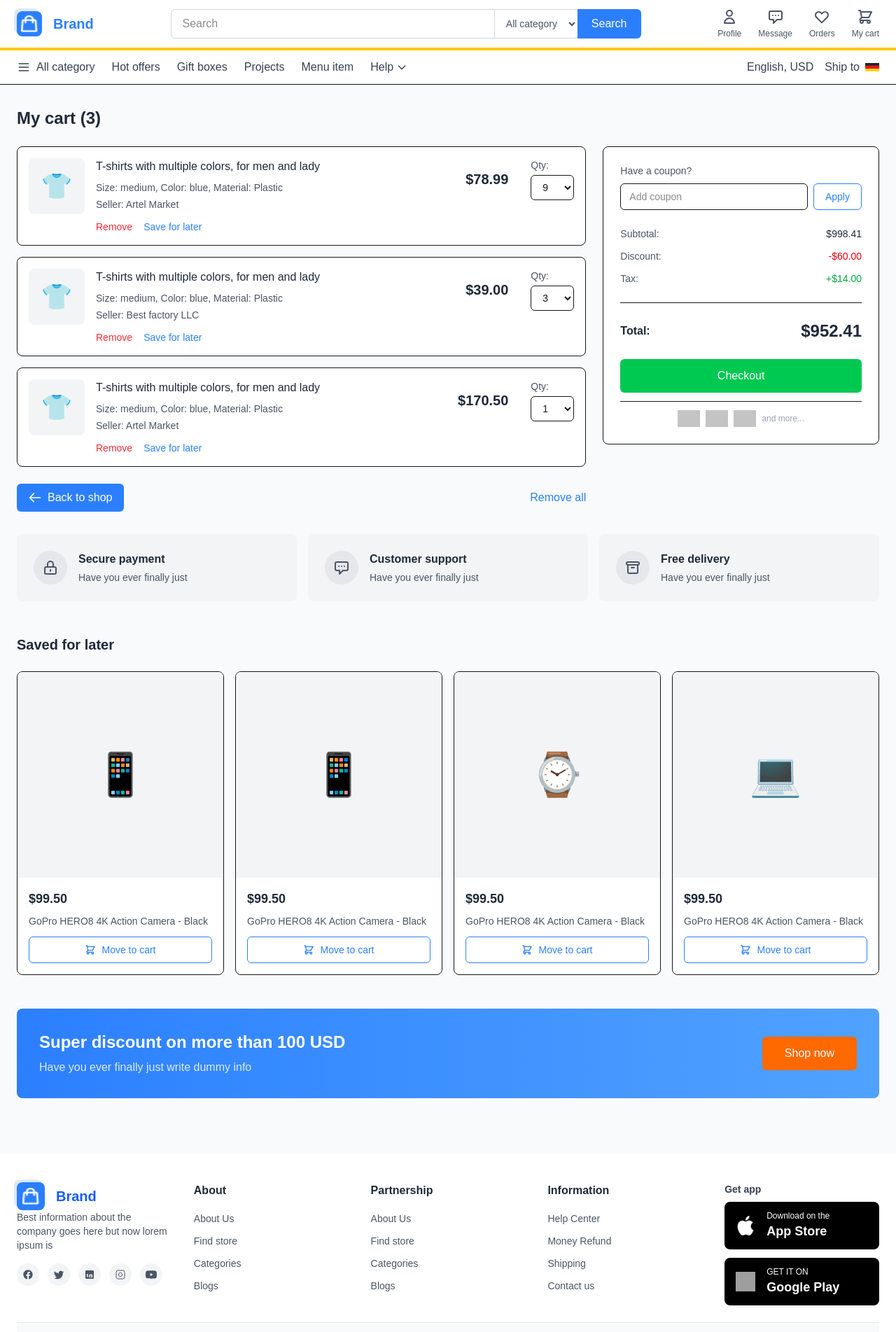
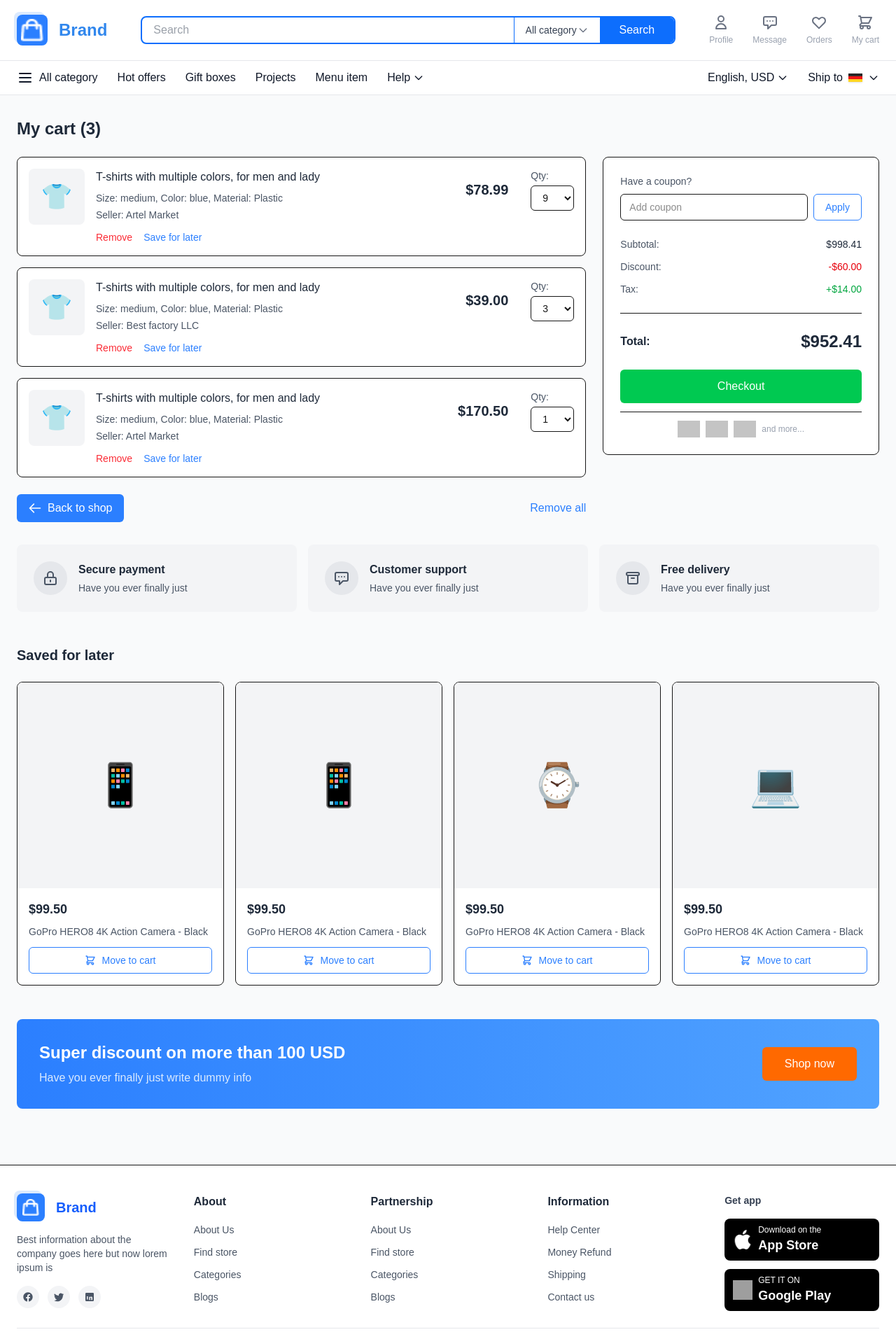
Before and after one commit to Jawad374/ecommerce-fullstack-design, a Next.js app: page /cart in a window 1280 px wide. Shown: the top 1903 px of the page at 70% size. Built offline with nearby package versions, Linux system fonts and the light colour scheme; grey boxes are pictures that could not be loaded.

Commit message:
home page mobile and desktop view done

```diff
--- a/components/layout/Footer.js
+++ b/components/layout/Footer.js
@@ -2,11 +2,13 @@ import Link from 'next/link';
 
 export default function Footer() {
   return (
-    <footer className="bg-white">
+    <footer className="bg-white border-t">
       <div className="max-w-7xl mx-auto px-6 py-10">
-        <div className="grid grid-cols-5 gap-8 mb-6 items-start">
-          {/* Brand Column */}
-          <div>
+        {/* Responsive Grid: 2 columns on mobile, 5 on desktop */}
+        <div className="grid grid-cols-2 md:grid-cols-5 gap-8 mb-6 items-start">
+
+          {/* Brand Column - Full width on mobile for better readability */}
+          <div className="col-span-2 md:col-span-1">
             <div className="flex items-center gap-4">
               <div className="relative w-10 h-10">
                 <div className="absolute -left-1 -top-1 w-10 h-10 rounded-lg bg-blue-100" />
@@ -16,41 +18,24 @@ export default function Footer() {
               </div>
               <span className="text-blue-600 font-bold text-xl">Brand</span>
             </div>
-            <p className="text-sm text-gray-600 mb-4 max-w-sm">
+            <p className="text-sm text-gray-600 my-4 max-w-sm">
               Best information about the company goes here but now lorem ipsum is
             </p>
             <div className="flex gap-3">
+              {/* Social Icons - Kept consistent */}
               <a href="#" aria-label="Facebook" className="w-8 h-8 bg-gray-100 rounded-full flex items-center justify-center hover:bg-gray-200">
-                <svg className="w-4 h-4 text-gray-600" viewBox="0 0 24 24" fill="currentColor" xmlns="http://www.w3.org/2000/svg">
-                  <path d="M22 12C22 6.477 17.523 2 12 2S2 6.477 2 12c0 4.991 3.657 9.128 8.438 9.878v-6.99H7.898v-2.888h2.54V9.797c0-2.507 1.492-3.89 3.777-3.89 1.094 0 2.238.195 2.238.195v2.46h-1.26c-1.243 0-1.63.772-1.63 1.562v1.875h2.773l-.443 2.888h-2.33v6.99C18.343 21.128 22 16.991 22 12z" />
-                </svg>
+                <svg className="w-4 h-4 text-gray-600" viewBox="0 0 24 24" fill="currentColor"><path d="M22 12C22 6.477 17.523 2 12 2S2 6.477 2 12c0 4.991 3.657 9.128 8.438 9.878v-6.99H7.898v-2.888h2.54V9.797c0-2.507 1.492-3.89 3.777-3.89 1.094 0 2.238.195 2.238.195v2.46h-1.26c-1.243 0-1.63.772-1.63 1.562v1.875h2.773l-.443 2.888h-2.33v6.99C18.343 21.128 22 16.991 22 12z" /></svg>
               </a>
               <a href="#" aria-label="Twitter" className="w-8 h-8 bg-gray-100 rounded-full flex items-center justify-center hover:bg-gray-200">
-                <svg className="w-4 h-4 text-gray-600" viewBox="0 0 24 24" fill="currentColor" xmlns="http://www.w3.org/2000/svg">
-                  <path d="M22.46 6c-.77.35-1.6.58-2.46.69a4.3 4.3 0 001.88-2.37 8.59 8.59 0 01-2.72 1.04 4.28 4.28 0 00-7.3 3.9A12.14 12.14 0 013 4.79a4.28 4.28 0 001.32 5.71 4.24 4.24 0 01-1.94-.54v.05a4.28 4.28 0 003.43 4.2 4.3 4.3 0 01-1.93.07 4.28 4.28 0 003.99 2.97A8.6 8.6 0 012 19.54a12.13 12.13 0 006.56 1.92c7.88 0 12.2-6.53 12.2-12.2 0-.19 0-.39-.01-.58A8.7 8.7 0 0022.46 6z" />
-                </svg>
+                <svg className="w-4 h-4 text-gray-600" viewBox="0 0 24 24" fill="currentColor"><path d="M22.46 6c-.77.35-1.6.58-2.46.69a4.3 4.3 0 001.88-2.37 8.59 8.59 0 01-2.72 1.04 4.28 4.28 0 00-7.3 3.9A12.14 12.14 0 013 4.79a4.28 4.28 0 001.32 5.71 4.24 4.24 0 01-1.94-.54v.05a4.28 4.28 0 003.43 4.2 4.3 4.3 0 01-1.93.07 4.28 4.28 0 003.99 2.97A8.6 8.6 0 012 19.54a12.13 12.13 0 006.56 1.92c7.88 0 12.2-6.53 12.2-12.2 0-.19 0-.39-.01-.58A8.7 8.7 0 0022.46 6z" /></svg>
               </a>
               <a href="#" aria-label="LinkedIn" className="w-8 h-8 bg-gray-100 rounded-full flex items-center justify-center hover:bg-gray-200">
-                <svg className="w-4 h-4 text-gray-600" viewBox="0 0 24 24" fill="currentColor" xmlns="http://www.w3.org/2000/svg">
-                  <path d="M19 3A2 2 0 0121 5v14a2 2 0 01-2 2H5a2 2 0 01-2-2V5a2 2 0 012-2h14zM8.34 17.34V10.5H6.14v6.84h2.2zM7.24 9.36a1.28 1.28 0 110-2.56 1.28 1.28 0 010 2.56zM18 17.34v-3.36c0-1.8-1.02-2.64-2.38-2.64-1.1 0-1.58.6-1.86 1.02v-0.86H11.1c.03.57 0 6.84 0 6.84h2.2v-3.82c0-.2.01-.4.07-.55.15-.4.49-.82 1.06-.82.75 0 1.05.62 1.05 1.53v3.66H18z" />
-                </svg>
-              </a>
-              <a href="#" aria-label="Instagram" className="w-8 h-8 bg-gray-100 rounded-full flex items-center justify-center hover:bg-gray-200">
-                <svg className="w-4 h-4 text-gray-600" viewBox="0 0 24 24" fill="none" stroke="currentColor" xmlns="http://www.w3.org/2000/svg">
-                  <rect x="3" y="3" width="18" height="18" rx="4" ry="4" strokeWidth="1.5" />
-                  <path d="M16 11.37A4 4 0 1112.63 8 4 4 0 0116 11.37z" strokeWidth="1.5" />
-                  <path d="M17.5 6.5h.01" strokeWidth="1.5" />
-                </svg>
-              </a>
-              <a href="#" aria-label="YouTube" className="w-8 h-8 bg-gray-100 rounded-full flex items-center justify-center hover:bg-gray-200">
-                <svg className="w-4 h-4 text-gray-600" viewBox="0 0 24 24" fill="currentColor" xmlns="http://www.w3.org/2000/svg">
-                  <path d="M23.5 6.2a3 3 0 00-2.12-2.12C19.7 3.5 12 3.5 12 3.5s-7.7 0-9.38.58A3 3 0 00.5 6.2 31.5 31.5 0 000 12a31.5 31.5 0 00.5 5.8 3 3 0 002.12 2.12C4.3 20.5 12 20.5 12 20.5s7.7 0 9.38-.58A3 3 0 0023.5 17.8 31.5 31.5 0 0024 12a31.5 31.5 0 00-.5-5.8zM10 15.5V8.5l6 3.5-6 3.5z" />
-                </svg>
+                <svg className="w-4 h-4 text-gray-600" viewBox="0 0 24 24" fill="currentColor"><path d="M19 3A2 2 0 0121 5v14a2 2 0 01-2 2H5a2 2 0 01-2-2V5a2 2 0 012-2h14zM8.34 17.34V10.5H6.14v6.84h2.2zM7.24 9.36a1.28 1.28 0 110-2.56 1.28 1.28 0 010 2.56zM18 17.34v-3.36c0-1.8-1.02-2.64-2.38-2.64-1.1 0-1.58.6-1.86 1.02v-0.86H11.1c.03.57 0 6.84 0 6.84h2.2v-3.82c0-.2.01-.4.07-.55.15-.4.49-.82 1.06-.82.75 0 1.05.62 1.05 1.53v3.66H18z" /></svg>
               </a>
             </div>
           </div>
 
-          {/* About Column */}
+          {/* Links Columns */}
           <div>
             <h3 className="font-semibold text-gray-800 mb-4">About</h3>
             <ul className="space-y-2">
@@ -61,7 +46,6 @@ export default function Footer() {
             </ul>
           </div>
 
-          {/* Partnership Column */}
           <div>
             <h3 className="font-semibold text-gray-800 mb-4">Partnership</h3>
             <ul className="space-y-2">
@@ -72,7 +56,6 @@ export default function Footer() {
             </ul>
           </div>
 
-          {/* Information Column */}
           <div>
             <h3 className="font-semibold text-gray-800 mb-4">Information</h3>
             <ul className="space-y-2">
@@ -83,30 +66,31 @@ export default function Footer() {
             </ul>
           </div>
 
-          {/* App Column (right) */}
-          <div className="flex flex-col items-start">
-            <div className="text-sm text-gray-700 mb-2 font-bold">Get app</div>
-            <div className="flex flex-col gap-3 w-full">
-              <a href="#" className="inline-flex items-center gap-4 bg-black text-white px-4 py-3 rounded-lg hover:bg-gray-900">
-                <img src="/apple-512.png" alt="App Store" className="w-7 h-7 object-contain" />
+          {/* App Column - Spans 2 columns on mobile to avoid squishing */}
+          <div className="col-span-2 md:col-span-1 flex flex-col items-start mt-4 md:mt-0">
+            <div className="text-sm text-gray-700 mb-4 font-bold">Get app</div>
+            <div className="flex flex-row md:flex-col gap-3 w-full">
+              <a href="#" className="flex-1 md:w-full inline-flex items-center gap-2 bg-black text-white px-3 py-2 rounded-lg hover:bg-gray-900 transition-colors">
+                <img src="/apple-512.png" alt="App Store" className="w-5 h-5 md:w-7 md:h-7 object-contain" />
                 <div className="flex flex-col items-start leading-tight">
-                  <span className="text-xs">Download on the</span>
-                  <span className="text-lg font-semibold">App Store</span>
+                  <span className="text-[10px] md:text-xs">Download on the</span>
+                  <span className="text-sm md:text-lg font-semibold">App Store</span>
                 </div>
               </a>
-              <a href="#" className="inline-flex items-center gap-4 bg-black text-white px-4 py-3 rounded-lg hover:bg-gray-900">
-                <img src="https://upload.wikimedia.org/wikipedia/commons/d/d0/Google_Play_Arrow_logo.svg" alt="Google Play" className="w-7 h-7" />
+              <a href="#" className="flex-1 md:w-full inline-flex items-center gap-2 bg-black text-white px-3 py-2 rounded-lg hover:bg-gray-900 transition-colors">
+                <img src="https://upload.wikimedia.org/wikipedia/commons/d/d0/Google_Play_Arrow_logo.svg" alt="Google Play" className="w-5 h-5 md:w-7 md:h-7" />
                 <div className="flex flex-col items-start leading-tight">
-                  <span className="text-xs uppercase">Get it on</span>
-                  <span className="text-lg font-semibold">Google Play</span>
+                  <span className="text-[10px] md:text-xs uppercase">Get it on</span>
+                  <span className="text-sm md:text-lg font-semibold whitespace-nowrap">Google Play</span>
                 </div>
               </a>
             </div>
           </div>
         </div>
 
-        <div className="mt-6 bg-gray-50 border-t border-gray-200">
-          <div className="max-w-7xl mx-auto px-6 py-3 flex items-center justify-between">
+        {/* Bottom Bar */}
+        <div className="mt-6 pt-6 border-t border-gray-200">
+          <div className="flex flex-col md:flex-row items-center justify-between gap-4">
             <p className="text-sm text-gray-600">© 2026 Ecommerce.</p>
             <div>
               <button className="flex items-center gap-2 text-sm text-gray-700 hover:text-blue-500">
--- a/components/layout/Header.js
+++ b/components/layout/Header.js
@@ -1,92 +1,136 @@
+'use client';
+import { useState } from 'react';
 import Link from 'next/link';
 
 export default function Header() {
+  const [isMenuOpen, setIsMenuOpen] = useState(false);
+
   return (
-    <header className="bg-white border-b">
-      {/* Top Bar */}
-      <div className="bg-white shadow-sm">
-        <div className="max-w-7xl mx-auto px-6 py-3 flex items-center">
-          {/* Left: Logo */}
-          <div className="flex items-center flex-none">
-            <Link href="/" className="flex items-center gap-4">
-              <div className="relative w-9 h-9">
-                <div className="absolute -left-1 -top-1 w-9 h-9 rounded-lg bg-blue-100" />
-                <div className="relative w-9 h-9 rounded-lg bg-blue-500 flex items-center justify-center">
-                  <img src="/Image/others/logoicon.png" alt="Brand logo" className="w-6 h-6" />
+    <header className="bg-white border-b border-gray-200">
+      <div className="bg-white">
+        <div className="max-w-7xl mx-auto px-4 md:px-6 py-3 md:py-5 flex flex-col md:flex-row md:items-center">
+
+          {/* Mobile Top Row: Logo & Icons */}
+          <div className="flex items-center justify-between w-full md:w-auto">
+            <div className="flex items-center gap-4">
+              <button className="md:hidden text-gray-800" onClick={() => setIsMenuOpen(!isMenuOpen)}>
+                <svg className="w-6 h-6" fill="none" stroke="currentColor" viewBox="0 0 24 24">
+                  <path strokeLinecap="round" strokeLinejoin="round" strokeWidth={2} d="M4 6h16M4 12h16M4 18h16" />
+                </svg>
+              </button>
+
+              <Link href="/" className="flex items-center gap-4">
+                <div className="relative w-9 h-9 md:w-11 md:h-11">
+                  <div className="absolute -left-1 -top-1 w-9 h-9 md:w-11 md:h-11 rounded-lg bg-blue-100" />
+                  <div className="relative w-9 h-9 md:w-11 md:h-11 rounded-lg bg-blue-500 flex items-center justify-center">
+                    <img src="/Image/others/logoicon.png" alt="Brand logo" className="w-6 h-6 md:w-8 md:h-8" />
+                  </div>
                 </div>
-              </div>
-              <span className="text-blue-500 font-bold text-xl">Brand</span>
-            </Link>
+                <span className="text-[#3187ED] font-bold text-xl md:text-2xl">Brand</span>
+              </Link>
+            </div>
+
+            {/* Mobile-Only Action Icons */}
+            <div className="flex items-center gap-5 md:hidden">
+              <button className="text-gray-800">
+                <svg className="w-6 h-6" fill="none" stroke="currentColor" viewBox="0 0 24 24">
+                  <path strokeLinecap="round" strokeLinejoin="round" strokeWidth={2} d="M3 3h2l.4 2M7 13h10l4-8H5.4M7 13L5.4 5M7 13l-2.293 2.293c-.63.63-.184 1.707.707 1.707H17m0 0a2 2 0 100 4 2 2 0 000-4zm-8 2a2 2 0 11-4 0 2 2 0 014 0z" />
+                </svg>
+              </button>
+              <button className="text-gray-800">
+                <svg className="w-6 h-6" fill="none" stroke="currentColor" viewBox="0 0 24 24">
+                  <path strokeLinecap="round" strokeLinejoin="round" strokeWidth={2} d="M16 7a4 4 0 11-8 0 4 4 0 018 0zM12 14a7 7 0 00-7 7h14a7 7 0 00-7-7z" />
+                </svg>
+              </button>
+            </div>
           </div>
 
-          {/* Center: Search */}
-          <div className="flex-1 mx-6">
-            <div className="max-w-2xl mx-auto flex items-stretch bg-white rounded-md">
+          {/* Desktop Search Bar */}
+          <div className="hidden md:flex flex-1 mx-12">
+            <div className="flex w-full items-stretch border-2 border-[#0D6EFD] rounded-lg overflow-hidden h-[40px]">
               <input
                 type="text"
                 placeholder="Search"
-                className="flex-1 px-4 py-2 border border-gray-300 rounded-l-md focus:outline-none focus:ring-2 focus:ring-blue-200"
+                className="flex-1 px-4 py-2 outline-none text-gray-700"
               />
-              <select className="px-3 border-t border-b border-gray-300 bg-white text-sm text-gray-600">
-                <option>All category</option>
-                <option>Electronics</option>
-                <option>Fashion</option>
-                <option>Home</option>
-              </select>
-              <button className="px-5 py-2 bg-blue-500 text-white rounded-r-md hover:bg-blue-600">
+              <div className="relative border-l border-[#0D6EFD]">
+                <select className="appearance-none h-full px-4 pr-8 bg-white text-sm text-gray-700 cursor-pointer outline-none">
+                  <option>All category</option>
+                </select>
+                <div className="pointer-events-none absolute inset-y-0 right-2 flex items-center px-2 text-gray-500">
+                  <svg className="w-4 h-4" fill="none" stroke="currentColor" viewBox="0 0 24 24">
+                    <path strokeLinecap="round" strokeLinejoin="round" strokeWidth={2} d="M19 9l-7 7-7-7" />
+                  </svg>
+                </div>
+              </div>
+              <button className="px-7 bg-[#0D6EFD] text-white font-medium hover:bg-blue-600 transition-colors">
                 Search
               </button>
             </div>
           </div>
 
-          {/* Right: Icons */}
-          <div className="flex items-center gap-6 flex-none">
-            <button className="flex flex-col items-center gap-1 text-gray-600 hover:text-blue-500">
+          {/* Desktop Navigation Icons */}
+          <div className="hidden md:flex items-center gap-7 flex-none">
+            <button className="flex flex-col items-center gap-1 text-gray-500 hover:text-blue-500 transition-colors">
               <svg className="w-6 h-6" fill="none" stroke="currentColor" viewBox="0 0 24 24">
                 <path strokeLinecap="round" strokeLinejoin="round" strokeWidth={2} d="M16 7a4 4 0 11-8 0 4 4 0 018 0zM12 14a7 7 0 00-7 7h14a7 7 0 00-7-7z" />
               </svg>
-              <span className="text-xs">Profile</span>
+              <span className="text-[12px] font-medium text-gray-400">Profile</span>
             </button>
-            <button className="flex flex-col items-center gap-1 text-gray-600 hover:text-blue-500">
+            <button className="flex flex-col items-center gap-1 text-gray-500 hover:text-blue-500 transition-colors">
               <svg className="w-6 h-6" fill="none" stroke="currentColor" viewBox="0 0 24 24">
                 <path strokeLinecap="round" strokeLinejoin="round" strokeWidth={2} d="M8 10h.01M12 10h.01M16 10h.01M9 16H5a2 2 0 01-2-2V6a2 2 0 012-2h14a2 2 0 012 2v8a2 2 0 01-2 2h-5l-5 5v-5z" />
               </svg>
-              <span className="text-xs">Message</span>
+              <span className="text-[12px] font-medium text-gray-400">Message</span>
             </button>
-            <button className="flex flex-col items-center gap-1 text-gray-600 hover:text-blue-500">
+            <button className="flex flex-col items-center gap-1 text-gray-500 hover:text-blue-500 transition-colors">
               <svg className="w-6 h-6" fill="none" stroke="currentColor" viewBox="0 0 24 24">
                 <path strokeLinecap="round" strokeLinejoin="round" strokeWidth={2} d="M4.318 6.318a4.5 4.5 0 000 6.364L12 20.364l7.682-7.682a4.5 4.5 0 00-6.364-6.364L12 7.636l-1.318-1.318a4.5 4.5 0 00-6.364 0z" />
               </svg>
-              <span className="text-xs">Orders</span>
+              <span className="text-[12px] font-medium text-gray-400">Orders</span>
             </button>
-            <button className="flex flex-col items-center gap-1 text-gray-600 hover:text-blue-500">
+            <button className="flex flex-col items-center gap-1 text-gray-500 hover:text-blue-500 transition-colors">
               <svg className="w-6 h-6" fill="none" stroke="currentColor" viewBox="0 0 24 24">
                 <path strokeLinecap="round" strokeLinejoin="round" strokeWidth={2} d="M3 3h2l.4 2M7 13h10l4-8H5.4M7 13L5.4 5M7 13l-2.293 2.293c-.63.63-.184 1.707.707 1.707H17m0 0a2 2 0 100 4 2 2 0 000-4zm-8 2a2 2 0 11-4 0 2 2 0 014 0z" />
               </svg>
-              <span className="text-xs">My cart</span>
+              <span className="text-[12px] font-medium text-gray-400">My cart</span>
             </button>
+          </div>
+
+          {/* Mobile Search & Category Scroller */}
+          <div className="w-full md:hidden mt-3">
+            <div className="relative">
+              <input type="text" placeholder="Search" className="w-full pl-10 pr-4 py-2 bg-gray-50 border border-gray-200 rounded-lg outline-none" />
+              <svg className="w-5 h-5 text-gray-400 absolute left-3 top-1/2 -translate-y-1/2" fill="none" stroke="currentColor" viewBox="0 0 24 24">
+                <path strokeLinecap="round" strokeLinejoin="round" strokeWidth={2} d="M21 21l-6-6m2-5a7 7 0 11-14 0 7 7 0 0114 0z" />
+              </svg>
+            </div>
+            <div className="mt-3 flex gap-2 overflow-x-auto no-scrollbar pb-1">
+              {['All category', 'Gadgets', 'Clothes', 'Accessories', 'Electronics'].map((cat) => (
+                <button key={cat} className="whitespace-nowrap px-4 py-1.5 bg-gray-100 text-blue-600 rounded-lg text-sm border border-transparent active:bg-blue-100 transition-colors">
+                  {cat}
+                </button>
+              ))}
+            </div>
           </div>
         </div>
       </div>
 
-      {/* Thin yellow strip */}
-      <div className="bg-yellow-400 h-1" />
-
-      {/* Navigation Bar */}
-      <nav className="bg-white">
+      {/* Desktop Sub-Navigation Bar */}
+      <nav className="hidden md:block bg-white border-t border-gray-200">
         <div className="max-w-7xl mx-auto px-6 py-3 flex items-center">
-          <div className="flex items-center gap-6">
-            <button className="flex items-center gap-2 text-gray-700 hover:text-blue-500">
-              <svg className="w-5 h-5" fill="none" stroke="currentColor" viewBox="0 0 24 24">
+          <div className="flex items-center gap-7">
+            <button className="flex items-center gap-2 text-gray-900 font-medium">
+              <svg className="w-6 h-6" fill="none" stroke="currentColor" viewBox="0 0 24 24">
                 <path strokeLinecap="round" strokeLinejoin="round" strokeWidth={2} d="M4 6h16M4 12h16M4 18h16" />
               </svg>
               <span>All category</span>
             </button>
-            <Link href="/hot-offers" className="text-gray-700 hover:text-blue-500">Hot offers</Link>
-            <Link href="/gift-boxes" className="text-gray-700 hover:text-blue-500">Gift boxes</Link>
-            <Link href="/projects" className="text-gray-700 hover:text-blue-500">Projects</Link>
-            <Link href="/menu" className="text-gray-700 hover:text-blue-500">Menu item</Link>
-            <button className="text-gray-700 hover:text-blue-500 flex items-center gap-1">
+            <Link href="/hot-offers" className="text-gray-900 font-medium hover:text-blue-500 transition-colors">Hot offers</Link>
+            <Link href="/gift-boxes" className="text-gray-900 font-medium hover:text-blue-500 transition-colors">Gift boxes</Link>
+            <Link href="/projects" className="text-gray-900 font-medium hover:text-blue-500 transition-colors">Projects</Link>
+            <Link href="/menu" className="text-gray-900 font-medium hover:text-blue-500 transition-colors">Menu item</Link>
+            <button className="text-gray-900 font-medium flex items-center gap-1 hover:text-blue-500 transition-colors">
               Help
               <svg className="w-4 h-4" fill="none" stroke="currentColor" viewBox="0 0 24 24">
                 <path strokeLinecap="round" strokeLinejoin="round" strokeWidth={2} d="M19 9l-7 7-7-7" />
@@ -94,12 +138,37 @@ export default function Header() {
             </button>
           </div>
 
-          <div className="ml-auto flex items-center gap-4 text-gray-700">
-            <button className="flex items-center gap-2">English, USD</button>
-            <button className="flex items-center gap-2">Ship to <img src="/Image/flags/Property 1=DE.png" alt="DE" className="w-5 h-3" /></button>
+          <div className="ml-auto flex items-center gap-7 text-gray-900 font-medium">
+            <div className="flex items-center gap-1 cursor-pointer hover:text-blue-500 transition-colors">
+              <span>English, USD</span>
+              <svg className="w-4 h-4" fill="none" stroke="currentColor" viewBox="0 0 24 24">
+                <path strokeLinecap="round" strokeLinejoin="round" strokeWidth={2} d="M19 9l-7 7-7-7" />
+              </svg>
+            </div>
+            <div className="flex items-center gap-2 cursor-pointer hover:text-blue-500 transition-colors">
+              <span>Ship to</span>
+              <img src="/Image/flags/Property 1=DE.png" alt="DE" className="w-5 h-3 shadow-sm" />
+              <svg className="w-4 h-4" fill="none" stroke="currentColor" viewBox="0 0 24 24">
+                <path strokeLinecap="round" strokeLinejoin="round" strokeWidth={2} d="M19 9l-7 7-7-7" />
+              </svg>
+            </div>
           </div>
         </div>
       </nav>
+
+      {/* Mobile Menu Backdrop & Content */}
+      {isMenuOpen && (
+        <div className="md:hidden bg-white border-t px-6 py-4 flex flex-col gap-4 shadow-sm">
+          <Link href="/hot-offers" className="text-gray-800 font-medium">Hot offers</Link>
+          <Link href="/gift-boxes" className="text-gray-800 font-medium">Gift boxes</Link>
+          <button className="text-left font-medium text-gray-800">English, USD</button>
+        </div>
+      )}
+
+      <style jsx global>{`
+        .no-scrollbar::-webkit-scrollbar { display: none; }
+        .no-scrollbar { -ms-overflow-style: none; scrollbar-width: none; }
+      `}</style>
     </header>
   );
 }
```
Also changed, not shown: components/common/Newsletter.js (+10 -6 lines), components/home/CategorySections.js (+59 -61 lines), components/home/DealsSection.js (+34 -19 lines), components/home/HeroSection.js (+58 -37 lines), components/home/RecommendedSection.js (+35 -74 lines), components/home/SupplierRequestSection.js (+17 -6 lines).
